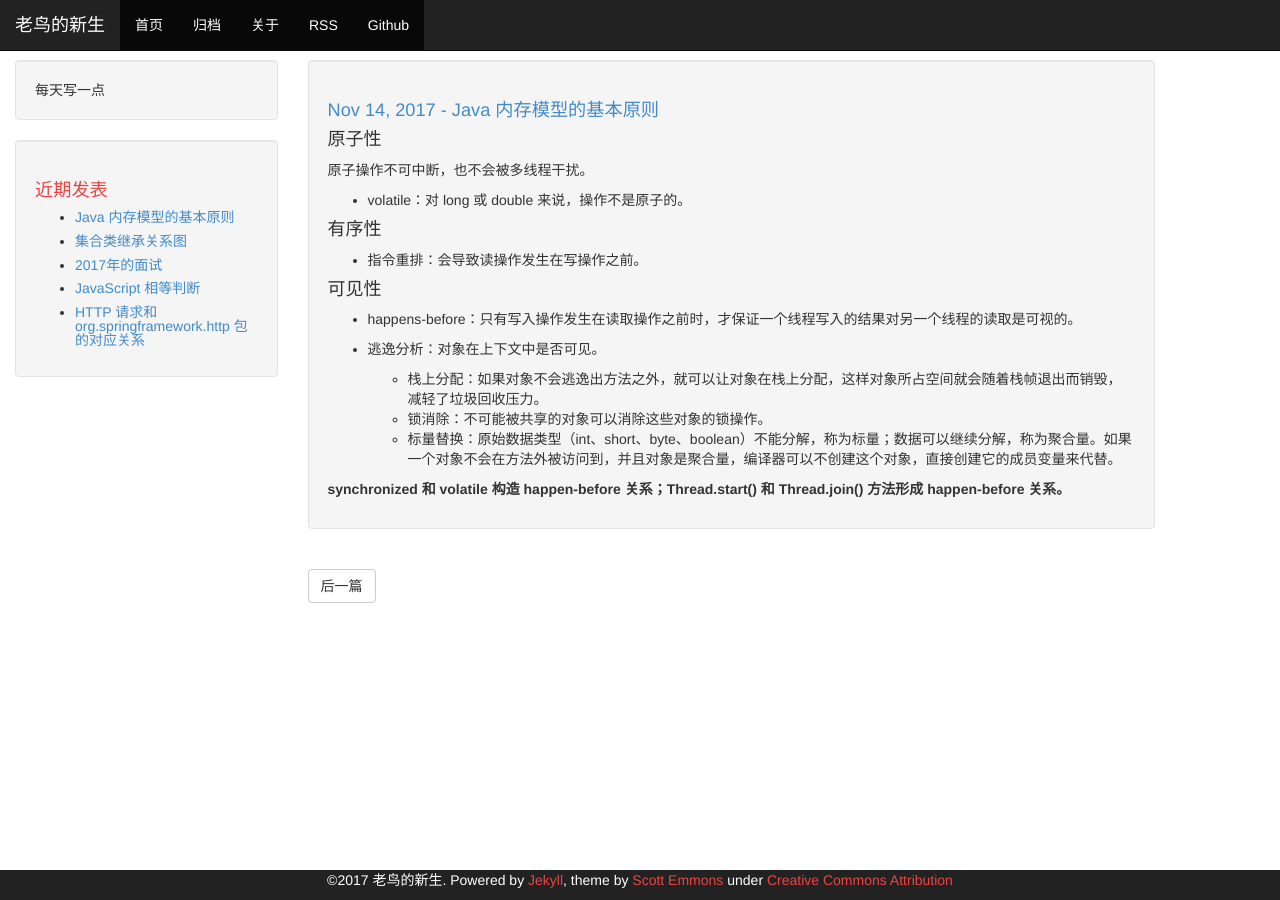
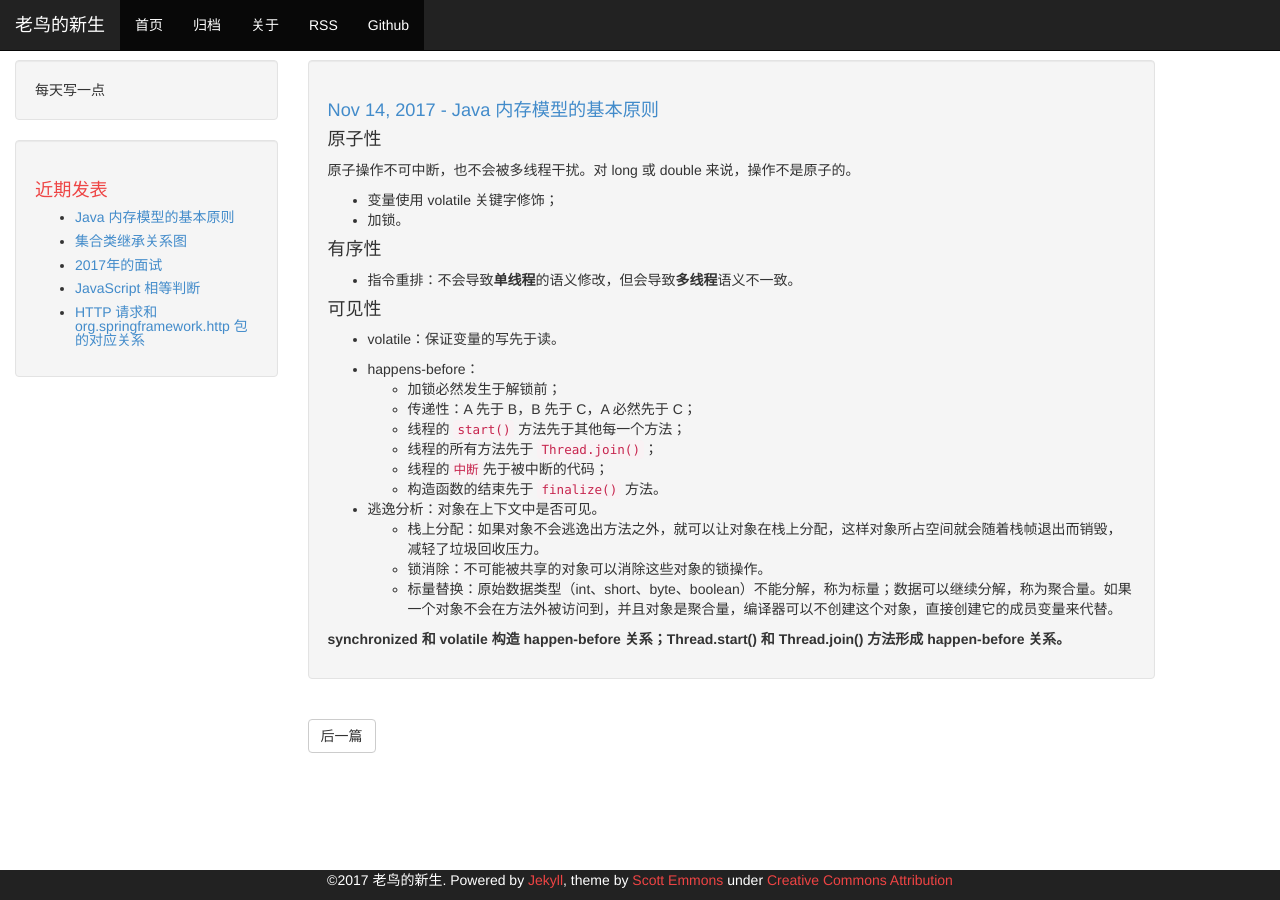
Before and after one commit to jyjsjd/jyjsjd.github.io, a Jekyll site: the page built from _posts/2017-11-14-memory-model.md, in a window 1280 px wide. Built offline with Jekyll 4.4.1, drawn with Linux system fonts in a browser that asks for light colours.

Commit message:
memory model

```diff
--- a/_posts/2017-11-14-memory-model.md
+++ b/_posts/2017-11-14-memory-model.md
@@ -9,19 +9,27 @@ description: Java 内存模型的基本原则
 ---
 
 #### 原子性
-原子操作不可中断，也不会被多线程干扰。
-
-* volatile：对 long 或 double 来说，操作不是原子的。
+原子操作不可中断，也不会被多线程干扰。对 long 或 double 来说，操作不是原子的。
+* 变量使用 volatile 关键字修饰；
+* 加锁。
 
 #### 有序性
-* 指令重排：会导致读操作发生在写操作之前。
+* 指令重排：不会导致**单线程**的语义修改，但会导致**多线程**语义不一致。
 
 #### 可见性
-* happens-before：只有写入操作发生在读取操作之前时，才保证一个线程写入的结果对另一个线程的读取是可视的。
+* volatile：保证变量的写先于读。
+
+* happens-before：
+  - 加锁必然发生于解锁前；
+  - 传递性：A 先于 B，B 先于 C，A 必然先于 C；
+  - 线程的 `start()` 方法先于其他每一个方法；
+  - 线程的所有方法先于 `Thread.join()`；
+  - 线程的`中断`先于被中断的代码；
+  - 构造函数的结束先于 `finalize()` 方法。
 
 * 逃逸分析：对象在上下文中是否可见。
-  * 栈上分配：如果对象不会逃逸出方法之外，就可以让对象在栈上分配，这样对象所占空间就会随着栈帧退出而销毁，减轻了垃圾回收压力。
-  * 锁消除：不可能被共享的对象可以消除这些对象的锁操作。
-  * 标量替换：原始数据类型（int、short、byte、boolean）不能分解，称为标量；数据可以继续分解，称为聚合量。如果一个对象不会在方法外被访问到，并且对象是聚合量，编译器可以不创建这个对象，直接创建它的成员变量来代替。
+  - 栈上分配：如果对象不会逃逸出方法之外，就可以让对象在栈上分配，这样对象所占空间就会随着栈帧退出而销毁，减轻了垃圾回收压力。
+  - 锁消除：不可能被共享的对象可以消除这些对象的锁操作。
+  - 标量替换：原始数据类型（int、short、byte、boolean）不能分解，称为标量；数据可以继续分解，称为聚合量。如果一个对象不会在方法外被访问到，并且对象是聚合量，编译器可以不创建这个对象，直接创建它的成员变量来代替。
 
 **synchronized 和 volatile 构造 happen-before 关系；Thread.start() 和 Thread.join() 方法形成 happen-before 关系。**
```
